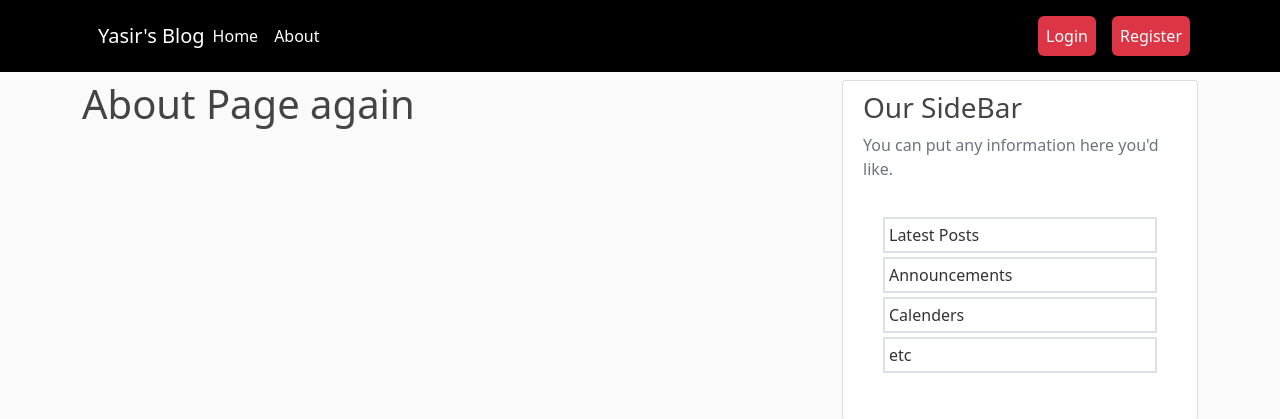
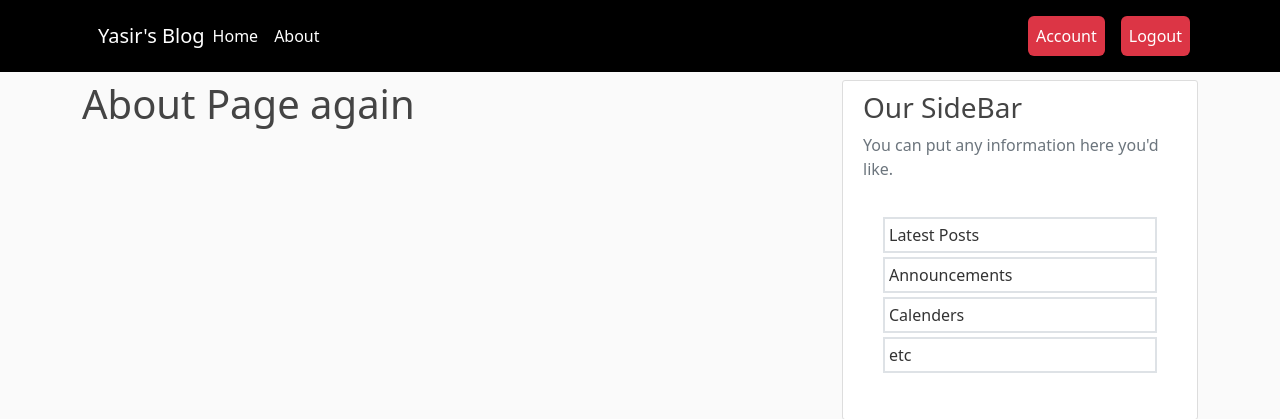
Before and after one commit to Yasir-Khan22/Flask_practice, a Flask app: page /about in a window 1280 px wide. Shown: the top 419 px of the page. Run offline with Flask 2, Linux system fonts and the light colour scheme; a user stored in the database is signed in.

Commit message:
👍Modified

```diff
--- a/flask_blog/__init__.py
+++ b/flask_blog/__init__.py
@@ -9,5 +9,7 @@ app.config['SQLALCHEMY_DATABASE_URI'] = 'sqlite:///site.db'
 db = SQLAlchemy(app)
 bcrypt = Bcrypt(app)
 login_manager = LoginManager(app)
+login_manager.login_view = "login"
+login_manager.login_message_category = "info"
 
 from flask_blog import routes
--- a/flask_blog/routes.py
+++ b/flask_blog/routes.py
@@ -1,8 +1,8 @@
-from flask import Flask, render_template, url_for, flash, redirect
+from flask import Flask, render_template, url_for, flash, redirect, request
 from flask_blog import app, db, bcrypt
 from flask_blog.forms import RegisterationForm, LoginForm
 from flask_blog.models import User, Post
-from flask_login import login_user, current_user
+from flask_login import login_user, current_user, logout_user, login_required
 
 
 posts = [
@@ -34,7 +34,6 @@ def aboutPage():
 def register():
     if current_user.is_authenticated:
         return redirect(url_for('home'))
-
     form = RegisterationForm()
     if form.validate_on_submit():
         hashed_password = bcrypt.generate_password_hash(form.password.data).decode("utf-8")
@@ -56,8 +55,22 @@ def login():
             user = User.query.filter_by(email=form.email.data).first()
             if user and bcrypt.check_password_hash(user.password, form.password.data):
                 login_user(user, remember=form.remember.data)
-                return redirect(url_for('home'))
+                next_page = request.args.get("next")
+                return redirect(next_page) if next_page else  redirect(url_for('home'))
             else:
                 flash("Login Unsuccessful! Please Check email and Password", "danger")
 
     return render_template("login.html", title="login", form=form)
+
+
+
+@app.route("/logout")
+def logout():
+    logout_user()
+
+
+
+@app.route("/account")
+@login_required
+def account():
+    return render_template("account.html", title="Account")
--- /dev/null
+++ b/flask_blog/templates/account.html
@@ -0,0 +1,4 @@
+{% extends "layout.html" %}
+{% block content %}
+<h1>{{ current_user.username }}</h1>
+{% endblock content %}
--- a/flask_blog/templates/layout.html
+++ b/flask_blog/templates/layout.html
@@ -39,9 +39,13 @@
 
                 <!-- Navbar Right Site  -->
                 <div class="navbar-nav ">
+                    {% if current_user.is_authenticated %}
+                    <a class="nav-item nav-link bg-danger rounded m-2" href="{{ url_for('account') }}">Account</a>
+                    <a class="nav-item nav-link bg-danger rounded m-2" href="{{ url_for('logout') }}">Logout</a>
+                    {% else %}
                     <a class="nav-item nav-link bg-danger rounded m-2" href="{{ url_for('login') }}">Login</a>
                     <a class="nav-item nav-link bg-danger rounded m-2" href="{{ url_for('register') }}">Register</a>
-
+                    {% endif %}
                 </div>
             </div>
 
```
